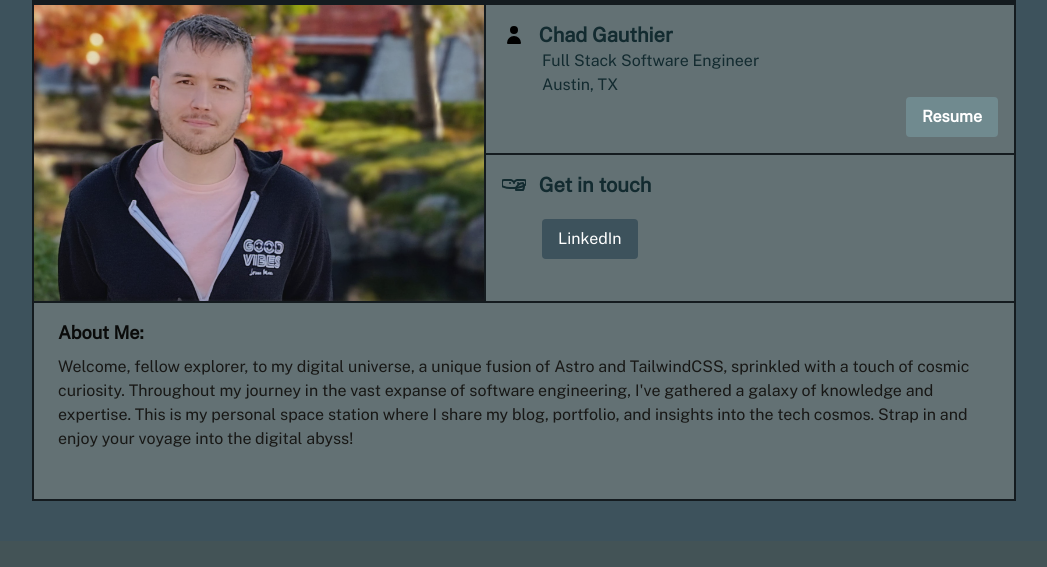
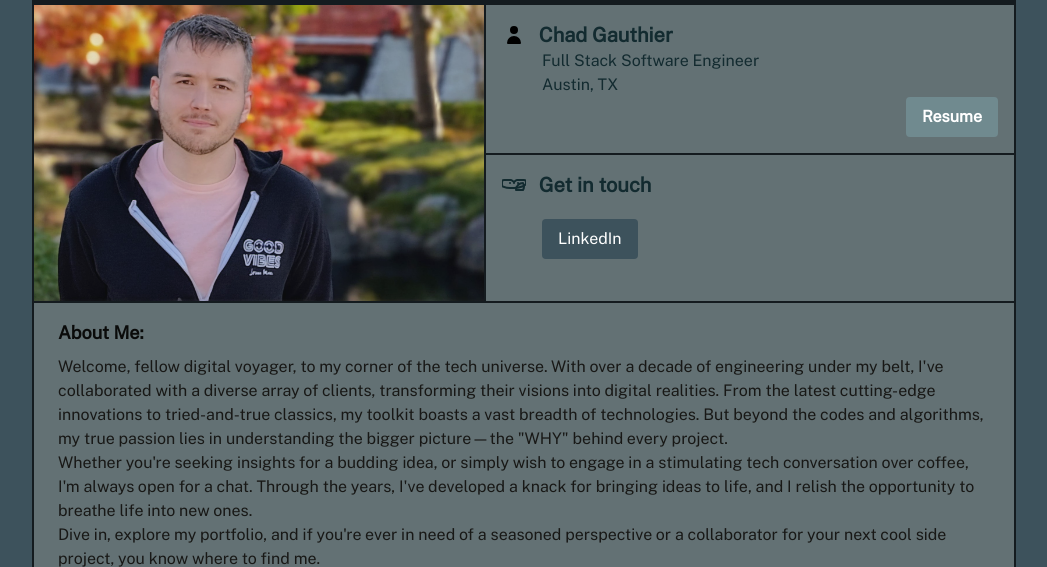
Before and after one commit to chadgauth/portfolio, an Astro site: page / in a window 1280 px wide. Shown: the part 95-662 px from the top of the page, without its empty margins (116-1163 px from the left). Built offline with nearby package versions, Linux system fonts and the light colour scheme; Astro itself is replaced by a stand-in of ours; some packages are replaced by stand-ins of ours.

Commit message:
update about me

```diff
--- a/src/pages/index.astro
+++ b/src/pages/index.astro
@@ -65,11 +65,15 @@ const values = [
     <div class="border-base-900 bg-blue border-2 min-h-12 px-6 pt-4 pb-12">
       <h2 class="font-bold text-lg text-grey-900">About Me:</h2>
       <div class="pt-2">
-        <text class="text-base text-grey-800">
-          Welcome, fellow explorer, to my digital universe, a unique fusion of Astro and TailwindCSS, sprinkled with a touch of cosmic curiosity.
-          Throughout my journey in the vast expanse of software engineering, I've gathered a galaxy of knowledge and expertise.
-          This is my personal space station where I share my blog, portfolio, and insights into the tech cosmos. Strap in and enjoy your voyage into the digital abyss!
-        </text>
+        <p class="text-base text-grey-800">
+          Welcome, fellow digital voyager, to my corner of the tech universe. With over a decade of engineering under my belt, I've collaborated with a diverse array of clients, transforming their visions into digital realities. From the latest cutting-edge innovations to tried-and-true classics, my toolkit boasts a vast breadth of technologies. But beyond the codes and algorithms, my true passion lies in understanding the bigger picture—the "WHY" behind every project.
+        </p>
+        <p class="text-base text-grey-800">
+          Whether you're seeking insights for a budding idea, or simply wish to engage in a stimulating tech conversation over coffee, I'm always open for a chat. Through the years, I've developed a knack for bringing ideas to life, and I relish the opportunity to breathe life into new ones.
+        </p>
+        <p class="text-base text-grey-800">
+          Dive in, explore my portfolio, and if you're ever in need of a seasoned perspective or a collaborator for your next cool side project, you know where to find me.
+        </p>
       </div>
     </div>
   </div>
```
